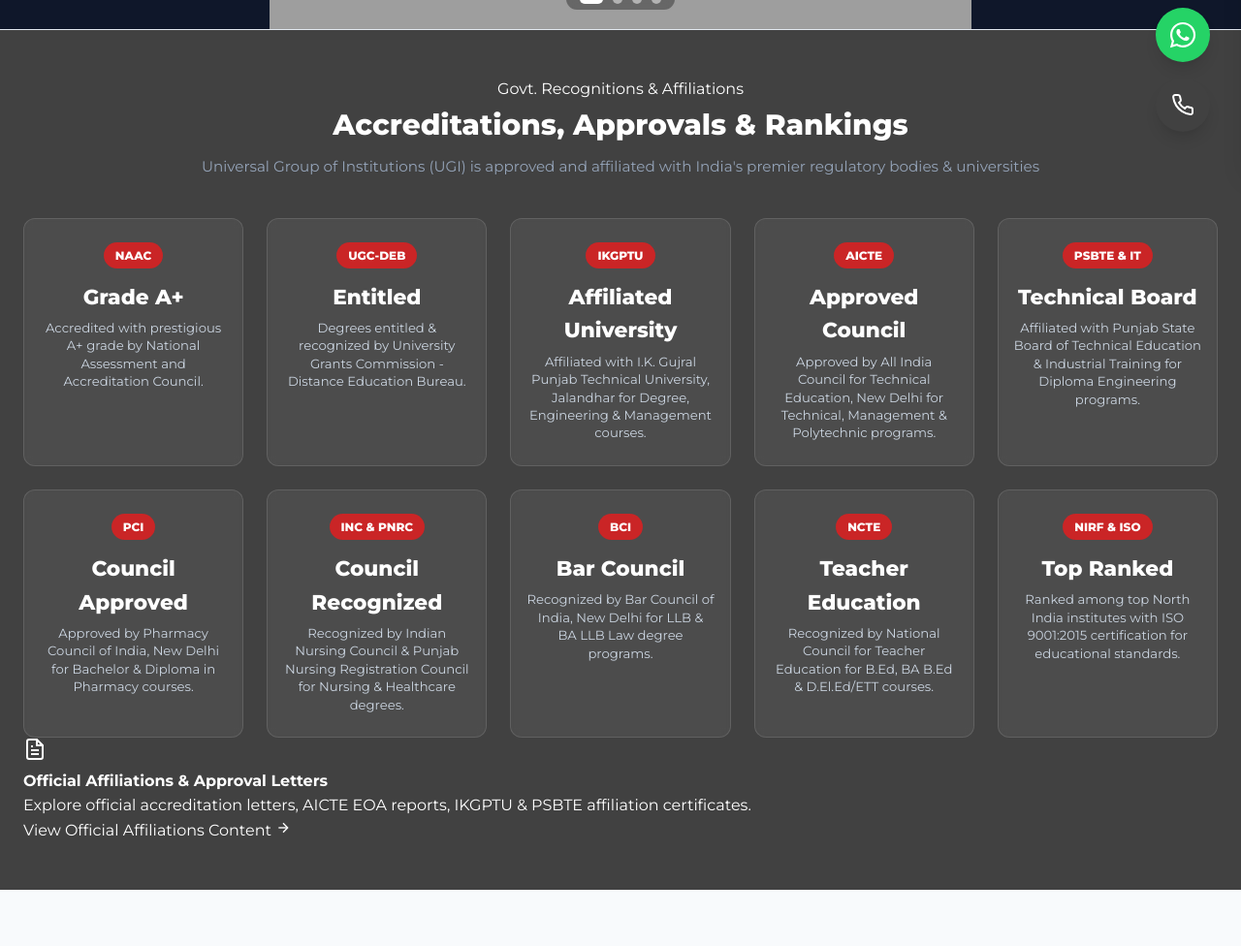
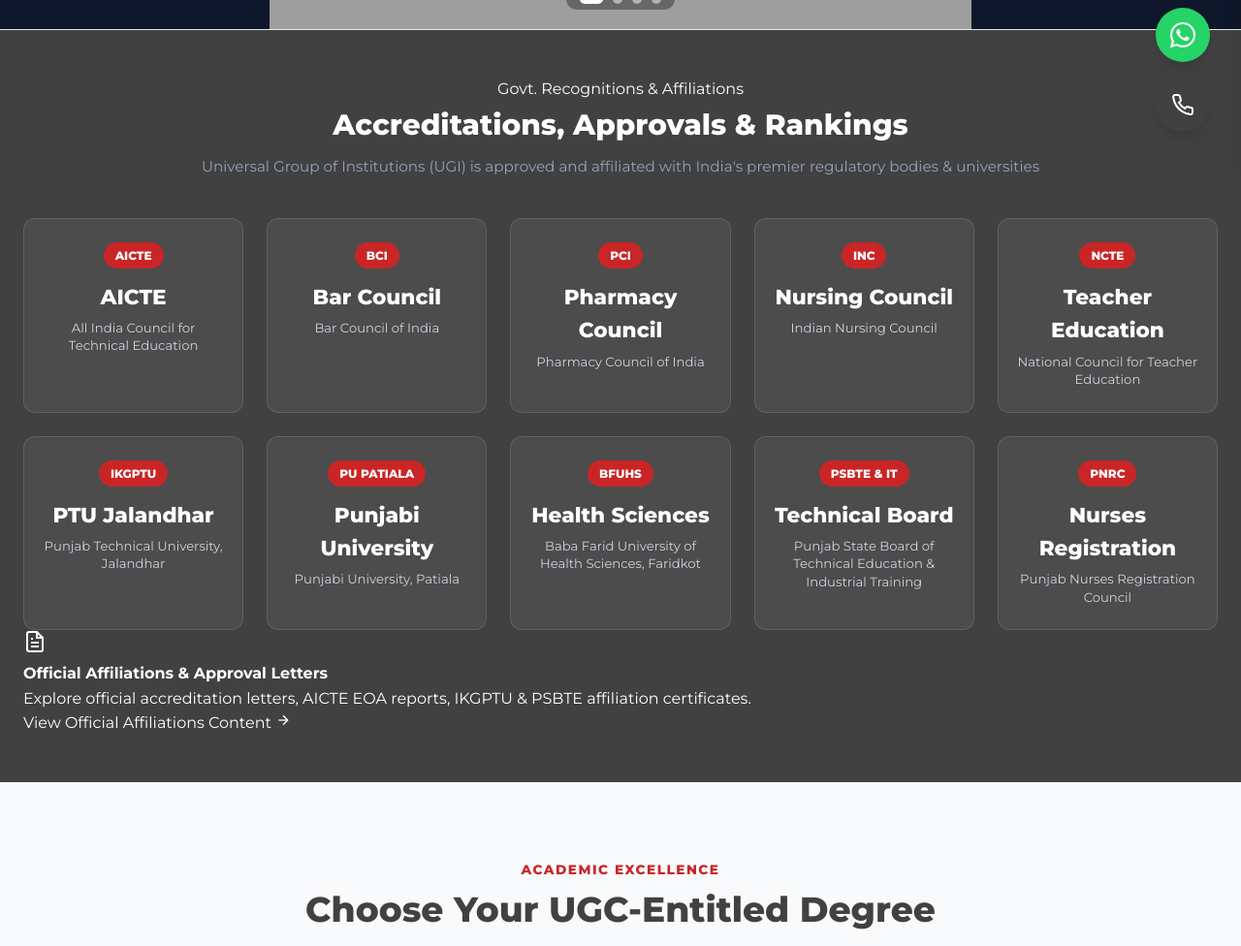
Before and after one commit to Ankit-Coder-latehar/landing-page, a PHP site: page /index.html in a window 1280 px wide. Shown: the part 632-1608 px from the top of the page at 97% size. Run offline with PHP 8.4, Linux system fonts and the light colour scheme; grey boxes are pictures that could not be loaded.

Commit message:
my latest code

```diff
--- a/index.html
+++ b/index.html
@@ -78,7 +78,8 @@
               <!-- LEFT RED BANNER WITH WOMAN & HASHTAG -->
               <div class="mega-left-banner">
                 <div class="mega-red-card">
-                  <img src="/assets/images/mega_menu_woman.png" alt="Student" class="mega-woman-img">
+                  <img src="assets/images/Gemini_Generated_Image_2f9y2z2f9y2z2f9y.png" alt="Student"
+                    class="mega-woman-img">
                   <span class="mega-hashtag">#DrivingYourFuture</span>
                 </div>
               </div>
@@ -246,9 +247,9 @@
         <!-- SLIDE 3: Online Degree Scholarship -->
         <div class="hero-full-slide">
           <a href="#" class="hero-banner-link open-enquiry-modal">
-            <img src="assets/images/WhatsApp Image 2026-08-07 at 11.19.56 AM (1).jpeg" alt="" class="hero-bg-blur">
-            <img src="assets/images/WhatsApp Image 2026-08-07 at 11.19.56 AM (1).jpeg"
-              alt="Scholarship &amp; Entitled Degrees" class="hero-full-img">
+            <img src="assets/images/Manraj v7.jpg (1).jpeg" alt="" class="hero-bg-blur">
+            <img src="assets/images/Manraj v7.jpg (1).jpeg  " alt="Scholarship &amp; Entitled Degrees"
+              class="hero-full-img">
           </a>
         </div>
 
@@ -286,67 +287,63 @@
         <div class="accreditation-grid">
 
           <div class="accreditation-card">
-            <span class="accreditation-badge-tag">NAAC</span>
-            <h3>Grade A+</h3>
-            <p>Accredited with prestigious A+ grade by National Assessment and Accreditation Council.</p>
+            <span class="accreditation-badge-tag">AICTE</span>
+            <h3>AICTE</h3>
+            <p>All India Council for Technical Education</p>
           </div>
 
           <div class="accreditation-card">
-            <span class="accreditation-badge-tag">UGC-DEB</span>
-            <h3>Entitled</h3>
-            <p>Degrees entitled &amp; recognized by University Grants Commission - Distance Education Bureau.</p>
+            <span class="accreditation-badge-tag">BCI</span>
+            <h3>Bar Council</h3>
+            <p>Bar Council of India</p>
+          </div>
+
+          <div class="accreditation-card">
+            <span class="accreditation-badge-tag">PCI</span>
+            <h3>Pharmacy Council</h3>
+            <p>Pharmacy Council of India</p>
+          </div>
+
+          <div class="accreditation-card">
+            <span class="accreditation-badge-tag">INC</span>
+            <h3>Nursing Council</h3>
+            <p>Indian Nursing Council</p>
+          </div>
+
+          <div class="accreditation-card">
+            <span class="accreditation-badge-tag">NCTE</span>
+            <h3>Teacher Education</h3>
+            <p>National Council for Teacher Education</p>
           </div>
 
           <div class="accreditation-card">
             <span class="accreditation-badge-tag">IKGPTU</span>
-            <h3>Affiliated University</h3>
-            <p>Affiliated with I.K. Gujral Punjab Technical University, Jalandhar for Degree, Engineering &amp;
-              Management courses.</p>
+            <h3>PTU Jalandhar</h3>
+            <p>Punjab Technical University, Jalandhar</p>
           </div>
 
           <div class="accreditation-card">
-            <span class="accreditation-badge-tag">AICTE</span>
-            <h3>Approved Council</h3>
-            <p>Approved by All India Council for Technical Education, New Delhi for Technical, Management &amp;
-              Polytechnic programs.</p>
+            <span class="accreditation-badge-tag">PU PATIALA</span>
+            <h3>Punjabi University</h3>
+            <p>Punjabi University, Patiala</p>
+          </div>
+
+          <div class="accreditation-card">
+            <span class="accreditation-badge-tag">BFUHS</span>
+            <h3>Health Sciences</h3>
+            <p>Baba Farid University of Health Sciences, Faridkot</p>
           </div>
 
           <div class="accreditation-card">
             <span class="accreditation-badge-tag">PSBTE &amp; IT</span>
             <h3>Technical Board</h3>
-            <p>Affiliated with Punjab State Board of Technical Education &amp; Industrial Training for Diploma
-              Engineering programs.</p>
+            <p>Punjab State Board of Technical Education &amp; Industrial Training</p>
           </div>
 
           <div class="accreditation-card">
-            <span class="accreditation-badge-tag">PCI</span>
-            <h3>Council Approved</h3>
-            <p>Approved by Pharmacy Council of India, New Delhi for Bachelor &amp; Diploma in Pharmacy courses.</p>
-          </div>
-
-          <div class="accreditation-card">
-            <span class="accreditation-badge-tag">INC &amp; PNRC</span>
-            <h3>Council Recognized</h3>
-            <p>Recognized by Indian Nursing Council &amp; Punjab Nursing Registration Council for Nursing &amp;
-              Healthcare degrees.</p>
-          </div>
-
-          <div class="accreditation-card">
-            <span class="accreditation-badge-tag">BCI</span>
-            <h3>Bar Council</h3>
-            <p>Recognized by Bar Council of India, New Delhi for LLB &amp; BA LLB Law degree programs.</p>
-          </div>
-
-          <div class="accreditation-card">
-            <span class="accreditation-badge-tag">NCTE</span>
-            <h3>Teacher Education</h3>
-            <p>Recognized by National Council for Teacher Education for B.Ed, BA B.Ed &amp; D.El.Ed/ETT courses.</p>
-          </div>
-
-          <div class="accreditation-card">
-            <span class="accreditation-badge-tag">NIRF &amp; ISO</span>
-            <h3>Top Ranked</h3>
-            <p>Ranked among top North India institutes with ISO 9001:2015 certification for educational standards.</p>
+            <span class="accreditation-badge-tag">PNRC</span>
+            <h3>Nurses Registration</h3>
+            <p>Punjab Nurses Registration Council</p>
           </div>
 
         </div>
@@ -1248,19 +1245,17 @@
 
         <!-- RECOGNITION BADGES -->
         <div class="footer-col">
-          <h4>Approvals</h4>
+          <h4>Approvals &amp; Affiliations</h4>
           <p style="font-size: 0.825rem; color: #94a3b8; margin-bottom: 1rem;">
-            Entitled by UGC-DEB, NAAC A+ Accredited, AICTE Entitled, ISO 9001:2015 Quality Certified.
+            Approved by AICTE, Bar Council of India, Pharmacy Council of India &amp; Affiliated Universities.
           </p>
           <div style="display: flex; gap: 8px; flex-wrap: wrap;">
             <span
-              style="background: rgba(255,255,255,0.1); padding: 4px 10px; border-radius: 4px; font-size: 0.75rem; font-weight: 700; color: #fff;">UGC-DEB</span>
+              style="background: rgba(255,255,255,0.1); padding: 4px 10px; border-radius: 4px; font-size: 0.75rem; font-weight: 700; color: #fff;">AICTE</span>
             <span
-              style="background: var(--primary-red); padding: 4px 10px; border-radius: 4px; font-size: 0.75rem; font-weight: 700; color: #fff;">NAAC
-              A+</span>
+              style="background: var(--primary-red); padding: 4px 10px; border-radius: 4px; font-size: 0.75rem; font-weight: 700; color: #fff;">BCI</span>
             <span
-              style="background: rgba(255,255,255,0.1); padding: 4px 10px; border-radius: 4px; font-size: 0.75rem; font-weight: 700; color: #fff;">NIRF
-              #70</span>
+              style="background: rgba(255,255,255,0.1); padding: 4px 10px; border-radius: 4px; font-size: 0.75rem; font-weight: 700; color: #fff;">PCI</span>
           </div>
         </div>
 
```
Also changed, not shown: includes/accreditation.php (+39 -39 lines), includes/footer.php (+5 -5 lines), assets/images/Manraj v7.jpg (1).jpeg (added), 1 other file.
